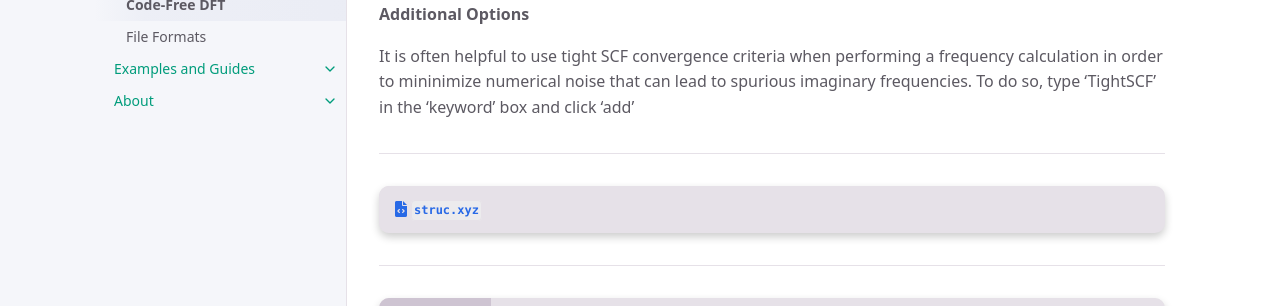
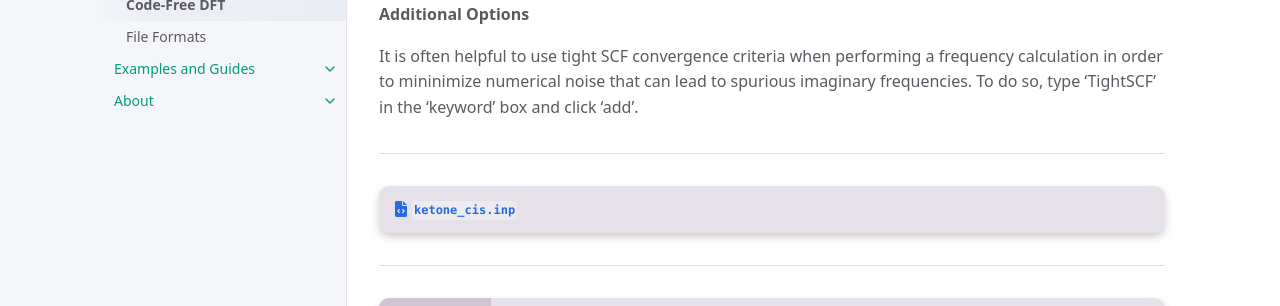
Before and after one commit to joegair/gair-group-docs, a Jekyll site: the page built from page/computation/Code-Free-DFT.md, in a window 1280 px wide and 900 px high, scrolled down 3724 px. Shown: the part 215-521 px from the top of the window. Built offline with Jekyll 4.4.1, drawn with Linux system fonts in a browser that asks for light colours.

```diff
--- a/page/computation/Code-Free-DFT.md
+++ b/page/computation/Code-Free-DFT.md
@@ -119,7 +119,7 @@ Here we'll opt for a balanced, modern basis set, def2-svp.
 
 **Additional Options**
 
-It is often helpful to use tight SCF convergence criteria when performing a frequency calculation in order to mininimize numerical noise that can lead to spurious imaginary frequencies. To do so, type 'TightSCF' in the 'keyword' box and click 'add'
+It is often helpful to use tight SCF convergence criteria when performing a frequency calculation in order to mininimize numerical noise that can lead to spurious imaginary frequencies. To do so, type 'TightSCF' in the 'keyword' box and click 'add'.
 
 
 
@@ -128,9 +128,9 @@ It is often helpful to use tight SCF convergence criteria when performing a freq
 
 <!-- Tab links -->
 <div class="tab card">
-  <button class="tablinks tab-1-1" onclick="openTabId(event, 'struc', 'tab-1-1')">{{ site.data.icons.codefile }}  <code>struc.xyz</code></button>
+  <button class="tablinks tab-1-1" onclick="openTabId(event, 'ketone_cis.inp', 'tab-1-1')">{{ site.data.icons.codefile }}  <code>ketone_cis.inp</code></button>
 </div>
-<div id="struc" class="tabcontent tab-1-1" style="font-size:10px">
+<div id="ketone_cis.inp" class="tabcontent tab-1-1" style="font-size:10px">
 {% capture struc_xyz %}
 ! b3lyp d3bj def2-svp Freq Opt tightscf cpcm(CH2Cl2)
 %pal
```
